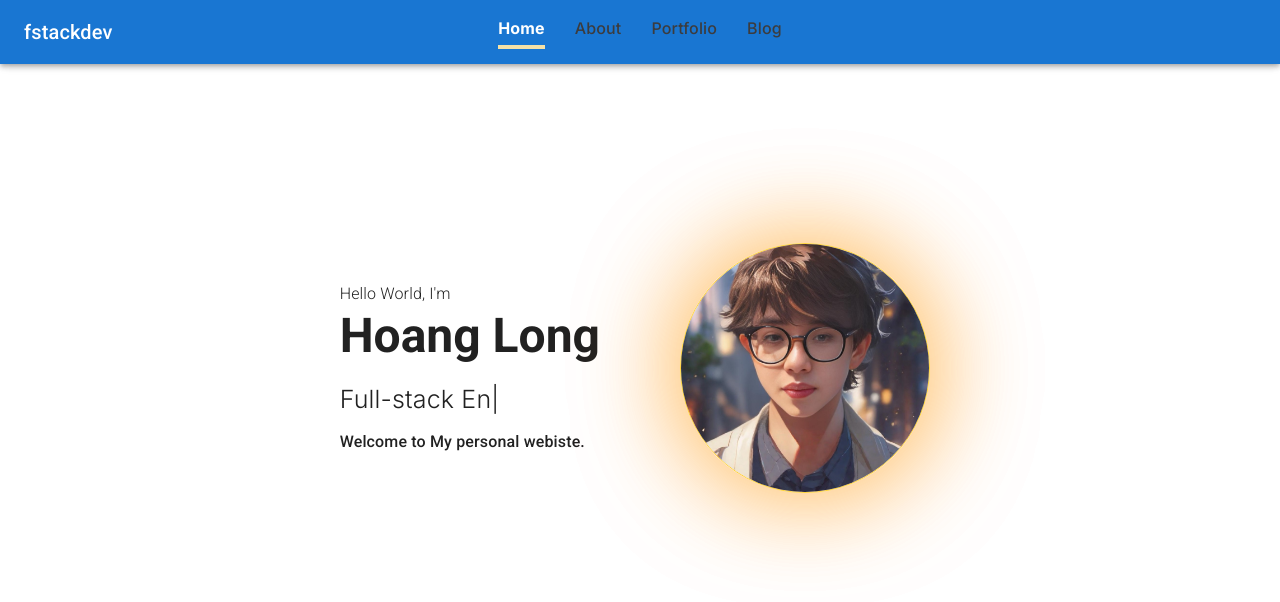
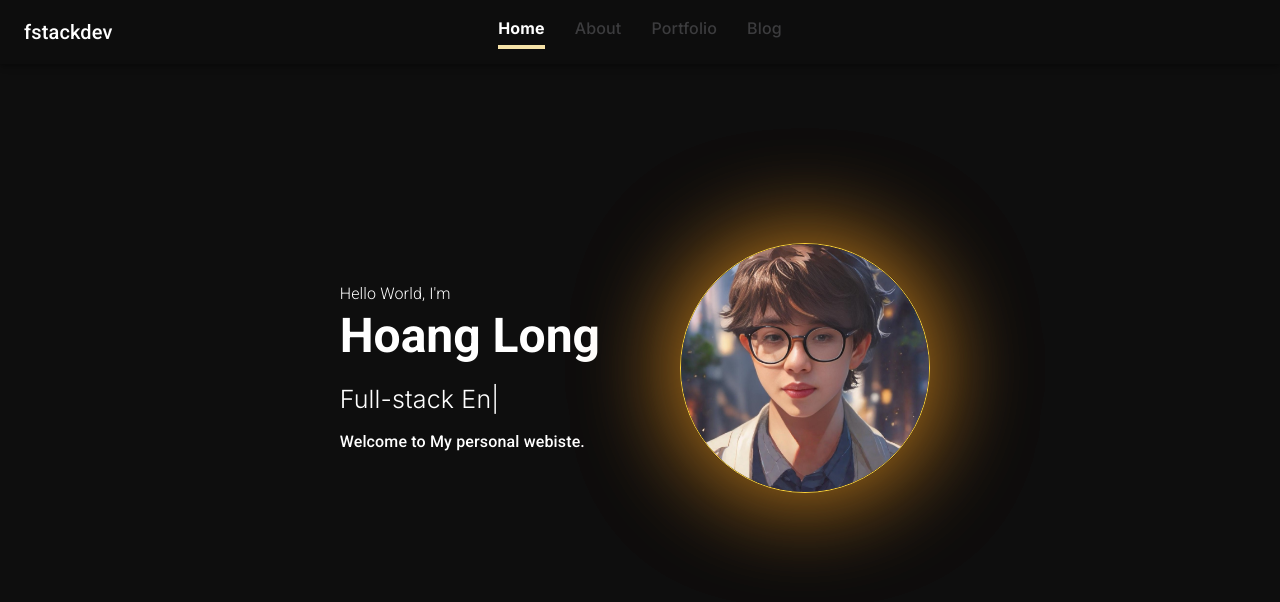
Before and after one commit to nhl511/portfolioV2, a Next.js app: page / in a window 1280 px wide. Shown: the top 602 px of the page. Built offline with nearby package versions, Linux system fonts and the light colour scheme.

Commit message:
fix theme

```diff
--- a/src/app/globals.css
+++ b/src/app/globals.css
@@ -20,8 +20,8 @@ body {
   font-family: "Roboto", sans-serif;
   font-size: 16px;
   line-height: 1.6;
-  background-color: var(--black);
-  color: var(--white);
+  background-color: var(--black) !important;
+  color: var(--white) !important;
 }
 
 /* Anchor tags styling */
--- a/src/components/Navbar/Navbar.tsx
+++ b/src/components/Navbar/Navbar.tsx
@@ -16,6 +16,7 @@ import Typography from "@mui/material/Typography";
 import Button from "@mui/material/Button";
 import styles from "./navbar.module.css";
 import NavItem from "./NavItem/NavItem";
+import { ThemeProvider, createTheme } from "@mui/material";
 
 interface Props {
   /**
@@ -54,6 +55,12 @@ export default function DrawerAppBar(props: Props) {
     setMobileOpen((prevState) => !prevState);
   };
 
+  //   const darkTheme = createTheme({
+  //     palette: {
+  //       mode: "dark",
+  //     },
+  //   });
+
   const drawer = (
     <Box onClick={handleDrawerToggle} sx={{ textAlign: "center" }}>
       <Typography variant="h6" sx={{ my: 2 }}>
@@ -76,9 +83,10 @@ export default function DrawerAppBar(props: Props) {
     window !== undefined ? () => window().document.body : undefined;
 
   return (
+    // <ThemeProvider theme={darkTheme}>
     <Box sx={{ display: "flex" }}>
       <CssBaseline />
-      <AppBar component="nav" className={styles.appBar}>
+      <AppBar component="nav" color="primary" className={styles.appBar}>
         <Toolbar>
           <IconButton
             color="inherit"
@@ -140,5 +148,6 @@ export default function DrawerAppBar(props: Props) {
         </Drawer>
       </nav>
     </Box>
+    // </ThemeProvider>
   );
 }
--- a/src/components/Navbar/navbar.module.css
+++ b/src/components/Navbar/navbar.module.css
@@ -1,4 +1,4 @@
 .appBar {
-  background: rgb(14, 14, 14, 0.6);
+  background: rgb(14, 14, 14, 0.6) !important;
   backdrop-filter: blur(12px);
 }
```
